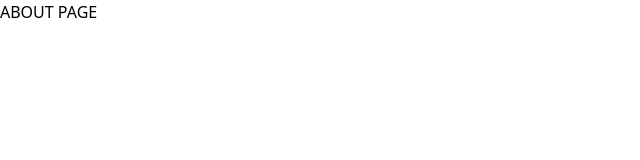
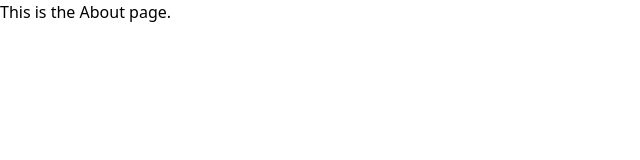
Before and after one commit to kentezrabetita/csu-drew, a Next.js app: page /about in a window 1280 px wide. Shown: the top 160 px of the page, without its empty margins (0-640 px from the left). Built offline with nearby package versions, Linux system fonts and the light colour scheme.

Commit message:
update title to all pages

```diff
--- a/pages/about.tsx
+++ b/pages/about.tsx
@@ -1,11 +1,17 @@
 import React from 'react';
 import MainLayout from '../common/layouts/main';
+import Head from 'next/head';
 
 const AboutPage = () => {
   return (
-    <MainLayout>
-      <h1>ABOUT PAGE</h1>
-    </MainLayout>
+    <>
+      <Head>
+        <title>About</title>
+      </Head>
+      <MainLayout>
+        <h1>This is the About page.</h1>
+      </MainLayout>
+    </>
   );
 };
 
--- a/pages/contacts.tsx
+++ b/pages/contacts.tsx
@@ -1,11 +1,17 @@
 import React from 'react';
 import MainLayout from '../common/layouts/main';
+import Head from 'next/head';
 
 const ContactsPage = () => {
   return (
-    <MainLayout>
-      <h1>CONTACTS PAGE</h1>
-    </MainLayout>
+    <>
+      <Head>
+        <title>Contacts</title>
+      </Head>
+      <MainLayout>
+        <h1>This is the Contacts page.</h1>
+      </MainLayout>
+    </>
   );
 };
 
--- a/pages/index.tsx
+++ b/pages/index.tsx
@@ -4,8 +4,13 @@ import HomeContent from '../common/content/home';
 
 export default function HomePage() {
   return (
-    <MainLayout>
-      <HomeContent />
-    </MainLayout>
+    <>
+      <Head>
+        <title>Drew</title>
+      </Head>
+      <MainLayout>
+        <HomeContent />
+      </MainLayout>
+    </>
   );
 }
```
